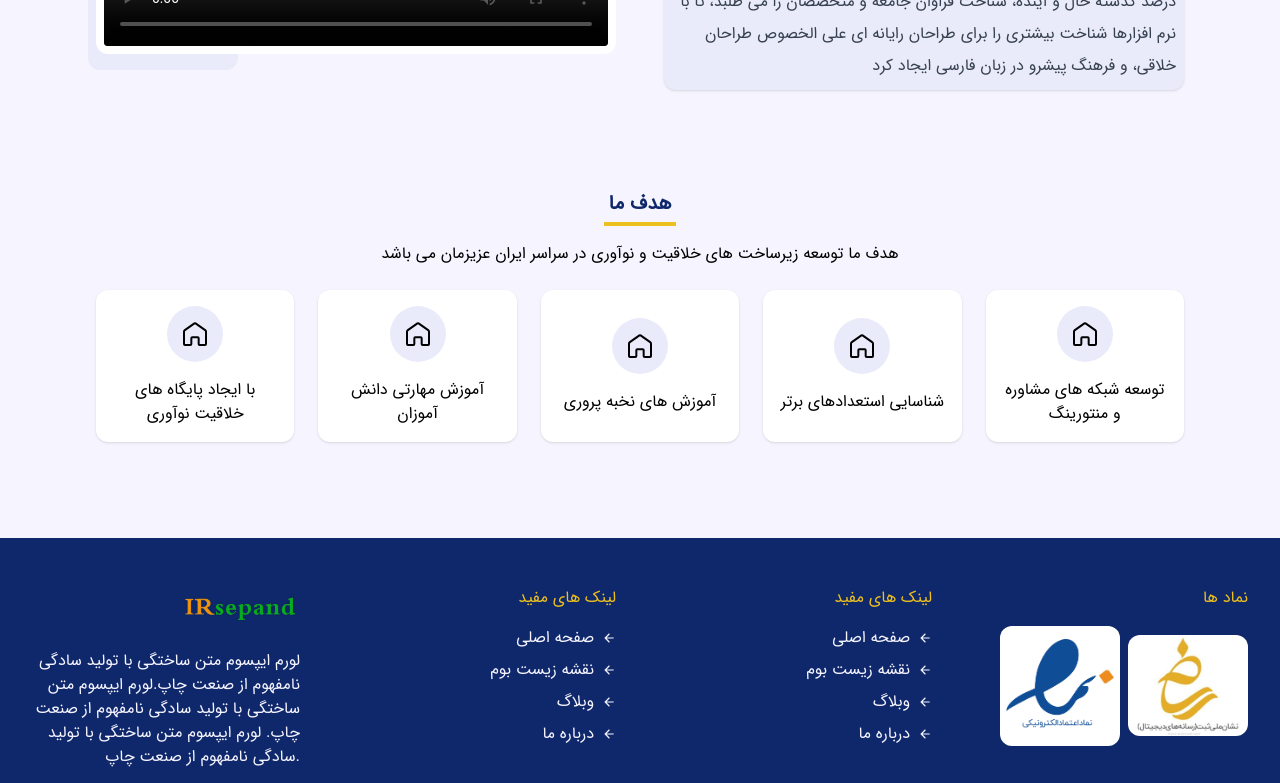
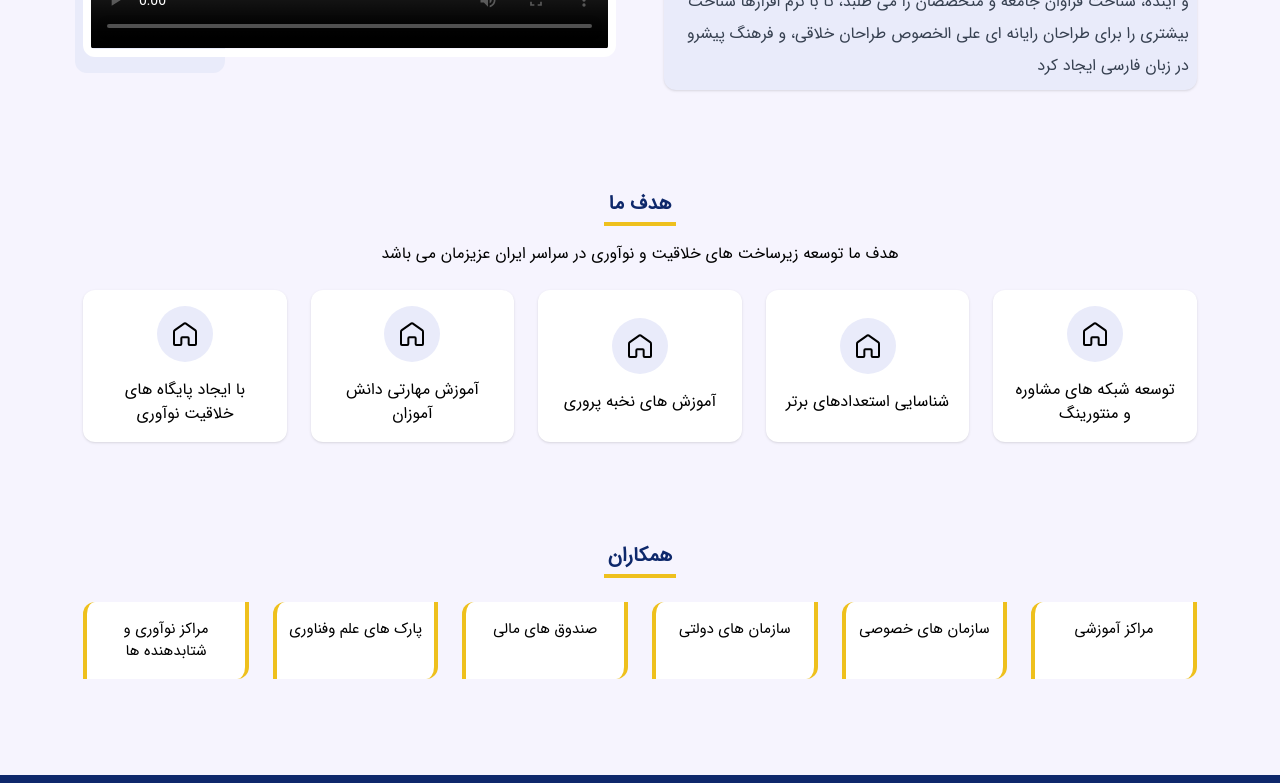
Before and after one commit to Niloofar-Palvaneh/sepand, a Next.js app: page /about in a window 1280 px wide. Shown: the part 394-1177 px from the top of the page. Built offline with nearby package versions, Linux system fonts and the light colour scheme; grey boxes are pictures that could not be loaded.

Commit message:
create team section in aboute page

```diff
--- a/src/pages/about/index.jsx
+++ b/src/pages/about/index.jsx
@@ -5,7 +5,7 @@ export default function About() {
     return (
         <>
             <div className="flex items-center justify-center mt-12">
-                <div className="w-[85%] sm:w-[98%] md:w-[98%]">
+                <div className="w-[87%] sm:w-[98%] md:w-[98%]">
                     <div className="grid grid-cols-2 place-items-center gap-12 sm:flex sm:flex-col md:flex md:flex-col xl:flex xl:flex-col">
                         <div className="relative">
                             <div className="w-[150px] h-[170px] rounded-xl bg-Bsepa-200 absolute -top-4 -right-2 -z-[1]"></div>
@@ -37,9 +37,32 @@ export default function About() {
                             <Target title="توسعه شبکه های مشاوره و منتورینگ" icon={<GrHomeRounded />} />
                         </div>
                     </div>
+                    <div className="w-full flex flex-col mt-24 items-center justify-center gap-4">
+                        <h2 className="border-b border-b-4 border-Ysepa-100 w-max p-1 text-Bsepa-300 font-bold text-xl ">
+                            همکاران
+                        </h2>
+                        <div className="grid grid-cols-6 gap-6 mt-2 sm:grid-cols-1 md:grid-cols-3 xl:grid-cols-4">
+                            <TeamItem title=" مراکز نوآوری و شتابدهنده ها" />
+                            <TeamItem title="پارک های علم وفناوری" />
+                            <TeamItem title=" صندوق های مالی" />
+                            <TeamItem title=" سازمان های دولتی" />
+                            <TeamItem title=" سازمان های خصوصی" />
+                            <TeamItem title=" مراکز آموزشی" />
+                        </div>
+                    </div>
                 </div>
             </div>
         </>
+    )
+}
+
+export function TeamItem({ title }) {
+    return (
+        <div className="text-center bg-white border-x border-x-4 border-x-Ysepa-100 px-2 py-4 rounded-br-xl rounded-tl-xl text-[15px]">
+            <h4>
+                {title}
+            </h4>
+        </div>
     )
 }
 
```
